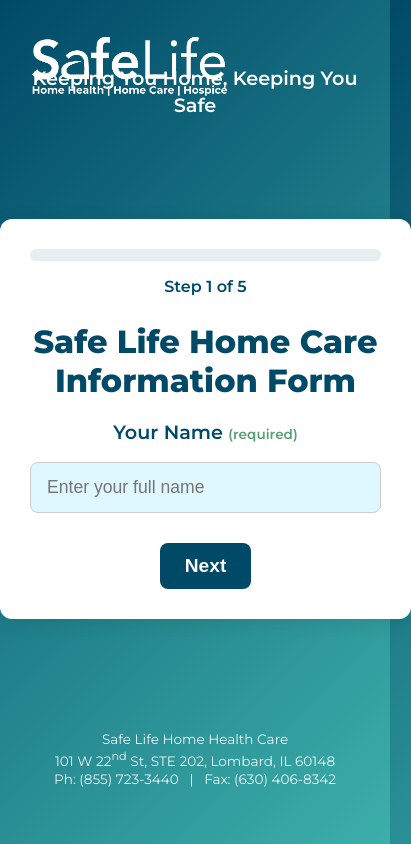
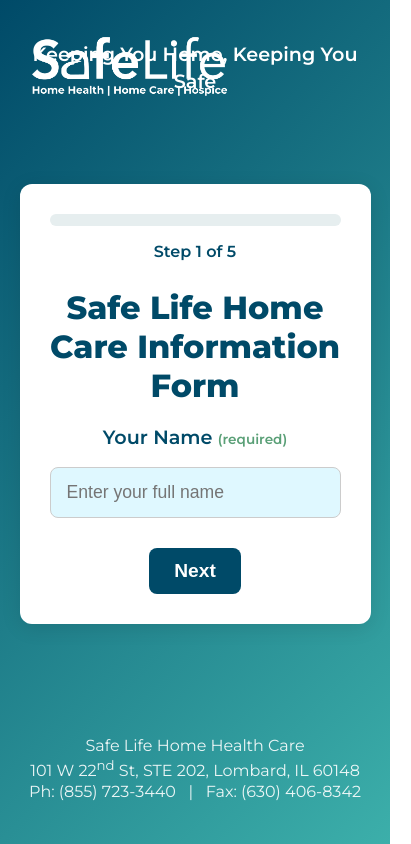
Before and after one commit to Asadali242/Safe-Life-CCP-Referral-Generation, a website: page index.html in a window 390 px wide. Shown: the whole page, 411 px wide, since content can reach past the window. Drawn offline with Linux system fonts and the light colour scheme.

Commit message:
Update Style.css
For Better Mobile Interface

```diff
--- a/style.css
+++ b/style.css
@@ -29,8 +29,9 @@
   background: #ffffff;
   padding: 30px;
   border-radius: 12px;
+  box-sizing: border-box;
   box-shadow: 0 4px 20px rgba(0, 0, 0, 0.1);
-  max-width: 500px;
+  max-width: 95%;
   width: 90%;
   text-align: center;
   margin: auto;
@@ -198,22 +199,22 @@
 }
 
 .quote-container {
-  position: relative;
   text-align: center;
-  margin: 20px auto;
+  margin: 10px auto;
   color: #fff;
-  font-size: 1.4rem;
+  font-size: 1.3rem;
   font-weight: 600;
   max-width: 90%;
   line-height: 1.4;
+  position: relative; /* prevent overlapping */
+  display: block;
 }
-
 .footer {
   position: relative;
   bottom: 0;
   width: 100%;
   text-align: center;
-  font-size: 0.85rem;
+  font-size: 1.0rem;
   color: rgba(255, 255, 255, 0.9);
   padding: 10px;
   background: transparent; /* Matches gradient */
@@ -230,7 +231,7 @@
   to { opacity: 1; transform: translateY(0); }
 }
 
-/* On larger screens, position quote on the right */
+/* On large screens, float the quote */
 @media (min-width: 1025px) {
   .quote-container {
     position: absolute;
@@ -257,3 +258,10 @@
     padding: 0 10px;
   }
 }
+
+html, body {
+  width: 100%;
+  overflow-x: hidden; /* disable horizontal scroll */
+  margin: 0;
+  padding: 0;
+}
```
